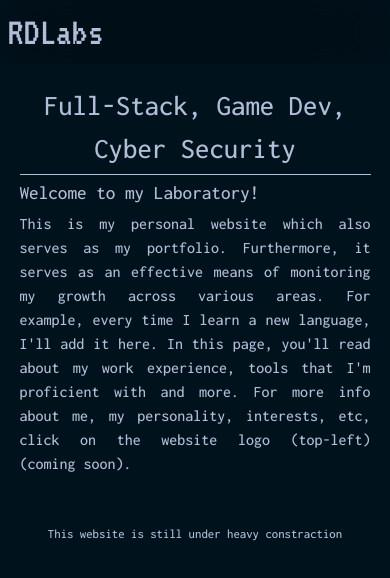
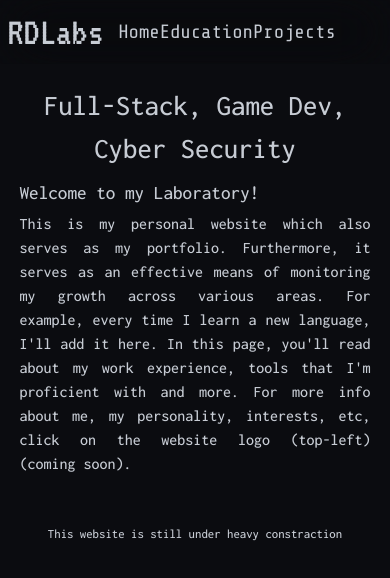
Before and after one commit to RDlabz/RD, a Next.js app: page / in a window 390 px wide. Shown: the top 578 px of the page. Built offline with nearby package versions, Linux system fonts and the light colour scheme; some icons are missing.

Commit message:
Updated colors

```diff
--- a/src/styles/globals.css
+++ b/src/styles/globals.css
@@ -3,9 +3,9 @@
 @tailwind utilities;
 
 :root {
-  --background: #00121c;
-  --foreground: #b3bdd8;
-  --primary: #5f0404;
+  --background: #0b0c10;
+  --foreground: #c7ccd4;
+  --primary: #9f1d2d;
 
   --title: 2.5em;
   --nav: 2em;
@@ -91,19 +91,7 @@ button {
 }
 
 nav {
-  padding: 8px 1dvw;
-}
-
-#navbar {
-  display: flex;
-}
-
-#short-navbar {
-  display: none;
-}
-
-#nav-panel {
-  display: none;
+  padding: 0px 1dvw;
 }
 
 a {
@@ -164,18 +152,6 @@ a {
   }
 
   nav {
-    padding: 8px 2dvw;
-  }
-
-  #navbar {
-    display: none;
-  }
-
-  #short-navbar {
-    display: block;
-  }
-
-  #nav-panel {
-    display: flex;
+    padding: 0px 2dvw;
   }
 }
--- a/tailwind.config.js
+++ b/tailwind.config.js
@@ -11,8 +11,8 @@ module.exports = {
   theme: {
     extend: {
       colors: {
-        'rd-blue': 'var(--background)',
-        'rd-white': 'var(--foreground)',
+        'rd-base': 'var(--background)',
+        'rd-fg': 'var(--foreground)',
         'rd-primary': 'var(--primary)'
       },
       fontSize: {
```
